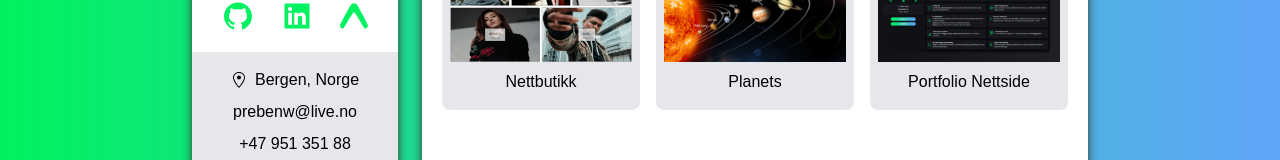
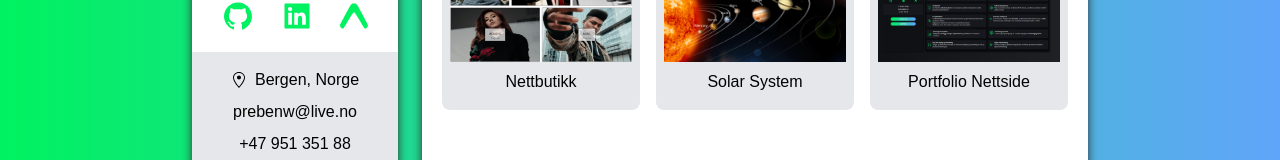
Before and after one commit to Prebenww/Portfolio_Nettisde, a Next.js app: page /projects in a window 1280 px wide. Shown: the part 400-560 px from the top of the page. Built offline with nearby package versions, Linux system fonts and the light colour scheme.

Commit message:
Oppdatert link til github repository for solar system

```diff
--- a/data.ts
+++ b/data.ts
@@ -172,13 +172,13 @@ export const projects: IProject[] = [
 
     {
         id: 5,
-        name: "Planets",
+        name: "Solar System",
         image_path: "/images/planets.jpg",
         deployed_url: "https://github.com/Prebenww/",
-        github_url: "https://github.com/Prebenww/Java-med-Vue.js-front-end.",
+        github_url: "https://github.com/Prebenww/SOLAR_SYSTEMS",
         category: ["Vue Js", "Java"],
         description:
-            "Overiskt over planeter og solsystemer med diverse funksjoner. Laget med Java og Vue.js.",
+            "Oversikt over planeter og solsystemer med diverse funksjoner. Laget med Java og Vue.js.",
         key_techs: ["Java", "Vue Js"],
     },
 
```
